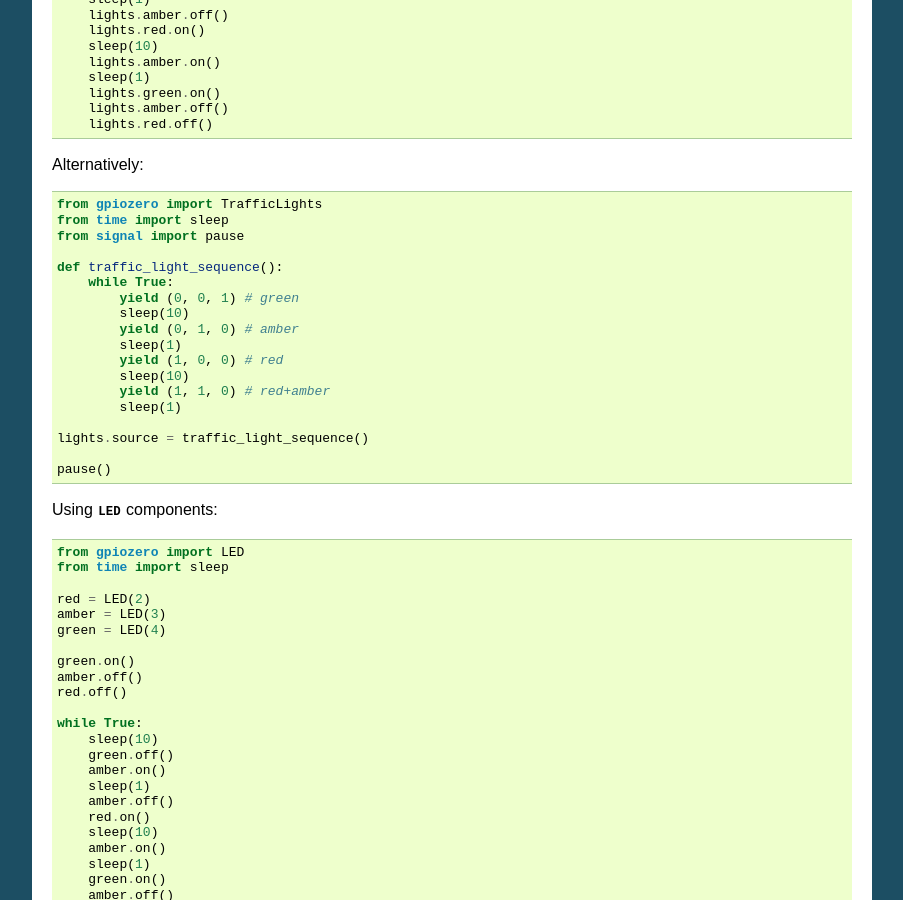
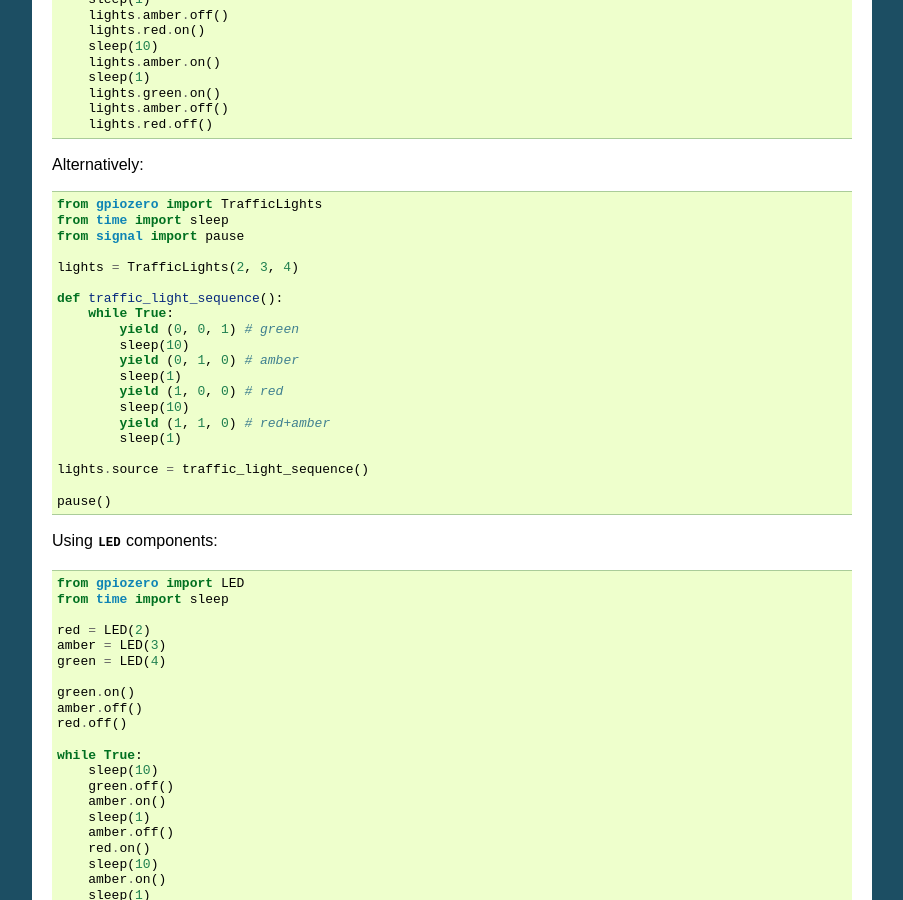
Before and after one commit to gpiozero/gpiozero, a Sphinx documentation site: the page built from docs/recipes.rst, in a window 1280 px wide and 900 px high, scrolled down 4596 px. Shown: the whole window, without its empty margins (198-1101 px from the left). Built offline with Sphinx 7.4.7, drawn with Linux system fonts in a browser that asks for light colours.

Commit message:
Correction on Traffic Lights Alternative recipe

```diff
--- a/docs/recipes.rst
+++ b/docs/recipes.rst
@@ -166,6 +166,8 @@
     from gpiozero import TrafficLights
     from time import sleep
     from signal import pause
+
+    lights = TrafficLights(2, 3, 4)
 
     def traffic_light_sequence():
         while True:
```
